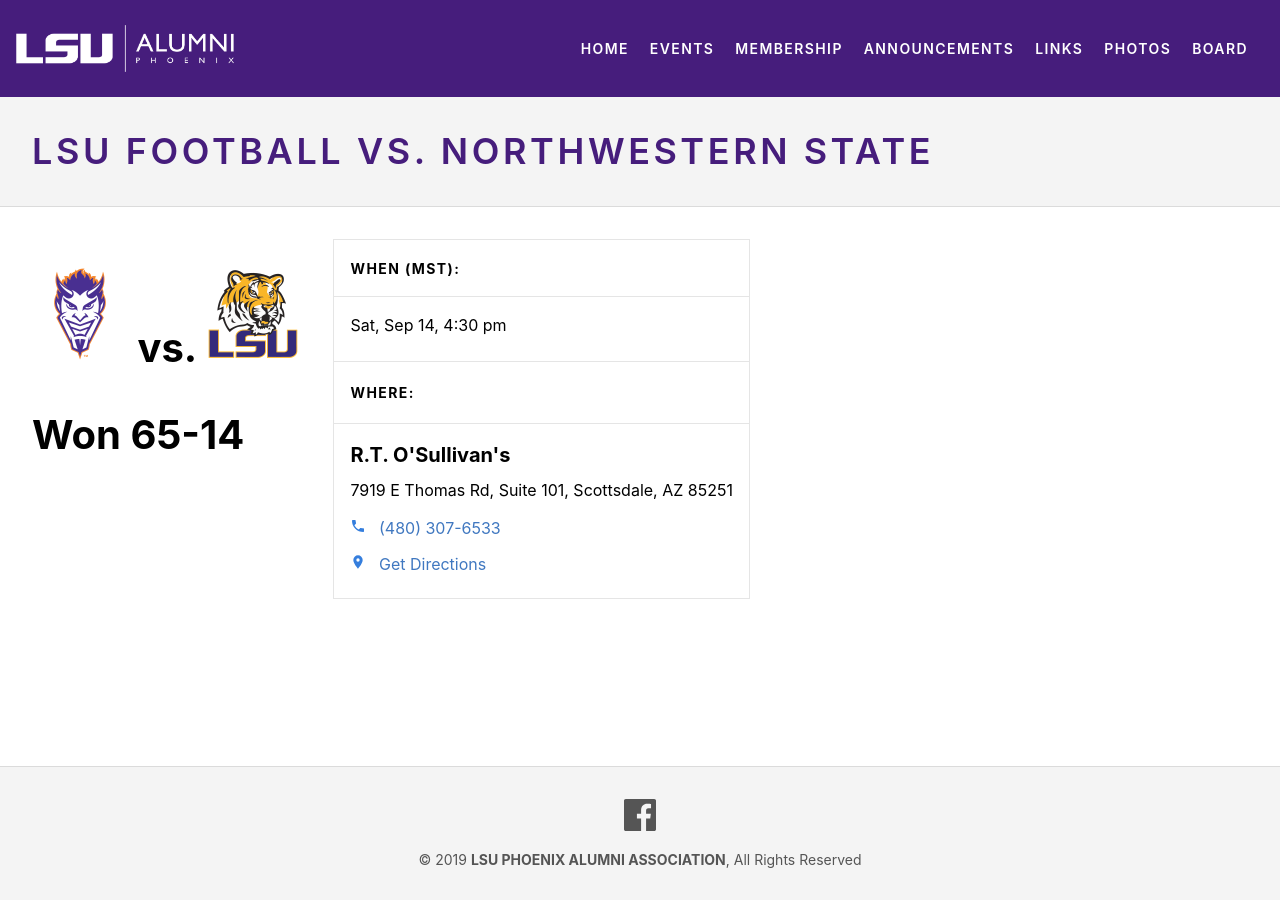
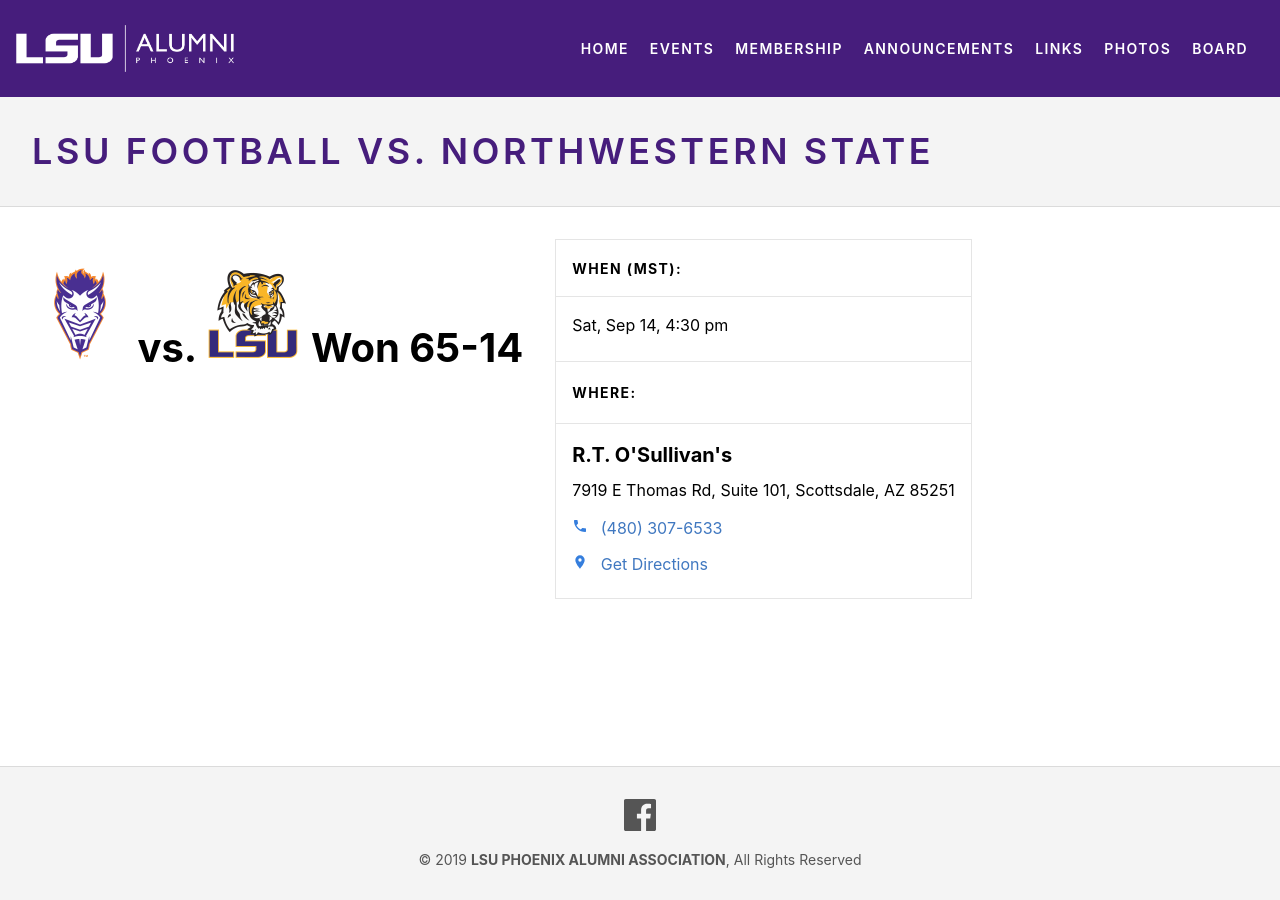
Before and after one commit to lsu-phoenix-alumni/lsu-phoenix-alumni.github.io, a Jekyll site: the page built from _events/lsu-vs-northwestern-state.markdown, in a window 1280 px wide. Built offline with Jekyll 4.4.1, drawn with Linux system fonts in a browser that asks for light colours.

Commit message:
Updated Lsu Vs Northwestern State

```diff
--- a/_events/lsu-vs-northwestern-state.markdown
+++ b/_events/lsu-vs-northwestern-state.markdown
@@ -12,5 +12,4 @@
 layout: event
 ---
 
-# ![alt text](https://lsu-phoenix-alumni.github.io/assets/img/NWDemons.png "Northwestern State Demons") vs. ![alt text](https://lsu-phoenix-alumni.github.io/assets/img/LSUTigers.png "LSU Fighting Tigers")
-# Won 65-14
+# ![alt text](https://lsu-phoenix-alumni.github.io/assets/img/NWDemons.png "Northwestern State Demons") vs. ![alt text](https://lsu-phoenix-alumni.github.io/assets/img/LSUTigers.png "LSU Fighting Tigers") Won 65-14
```
